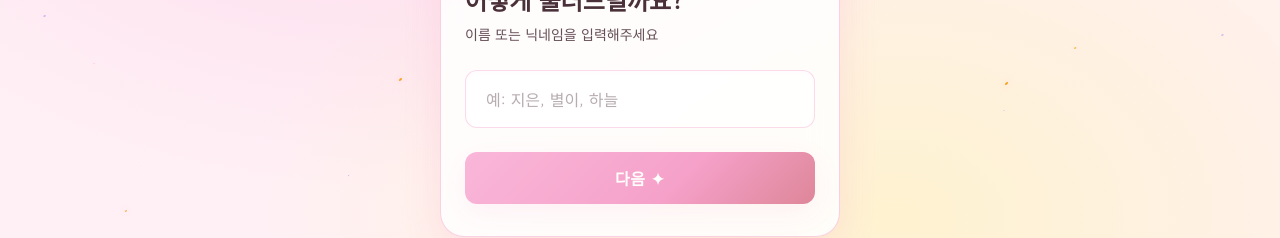
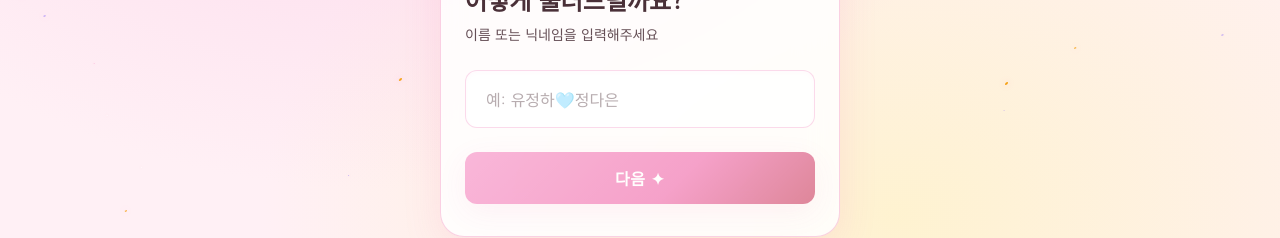
Before and after one commit to aibattleground-ai/eunhanote, a Next.js app: page /login in a window 1280 px wide. Both pictures are taken after a click on the button "카카오로 시작하기". Shown: the part 423-661 px from the top of the page. Built offline with nearby package versions, Linux system fonts and the light colour scheme.

Commit message:
chore: change onboarding name placeholder to 유정하🩵정다은

```diff
--- a/app/login/page.js
+++ b/app/login/page.js
@@ -84,7 +84,7 @@ export default function LoginPage() {
             <div className={styles.stepBadge}>1 / 4</div>
             <h2 className={styles.cardTitle}>어떻게 불러드릴까요?</h2>
             <p className={styles.cardDesc}>이름 또는 닉네임을 입력해주세요</p>
-            <input className="input-field" style={{ marginTop: 20 }} placeholder="예: 지은, 별이, 하늘" value={form.name} onChange={e => setForm({ ...form, name: e.target.value })} maxLength={10} />
+            <input className="input-field" style={{ marginTop: 20 }} placeholder="예: 유정하🩵정다은" value={form.name} onChange={e => setForm({ ...form, name: e.target.value })} maxLength={10} />
             <button className={`btn-primary ${styles.nextBtn}`} onClick={() => form.name && next('birthday')} style={{ opacity: form.name ? 1 : 0.5 }}>
               다음 ✦
             </button>
```
